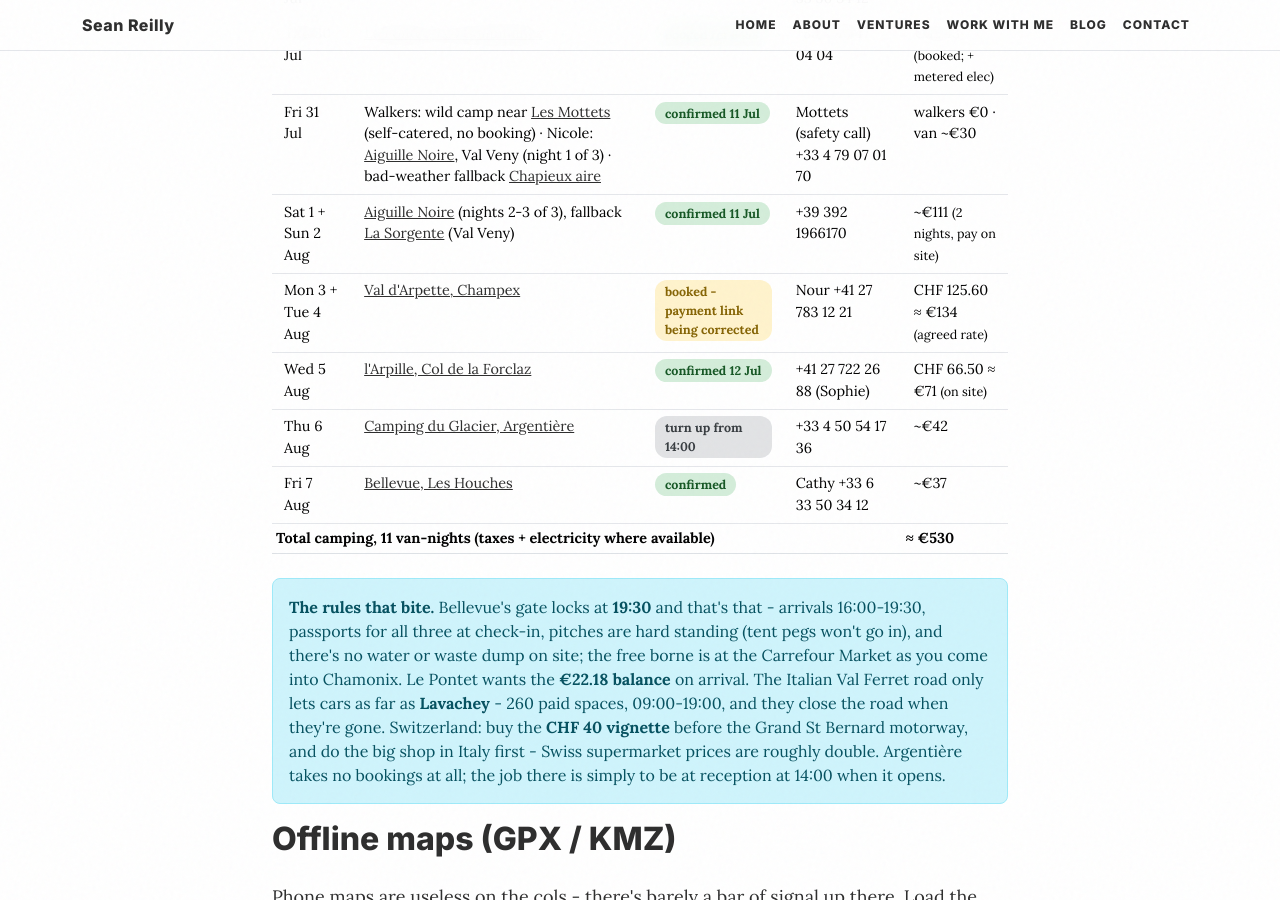
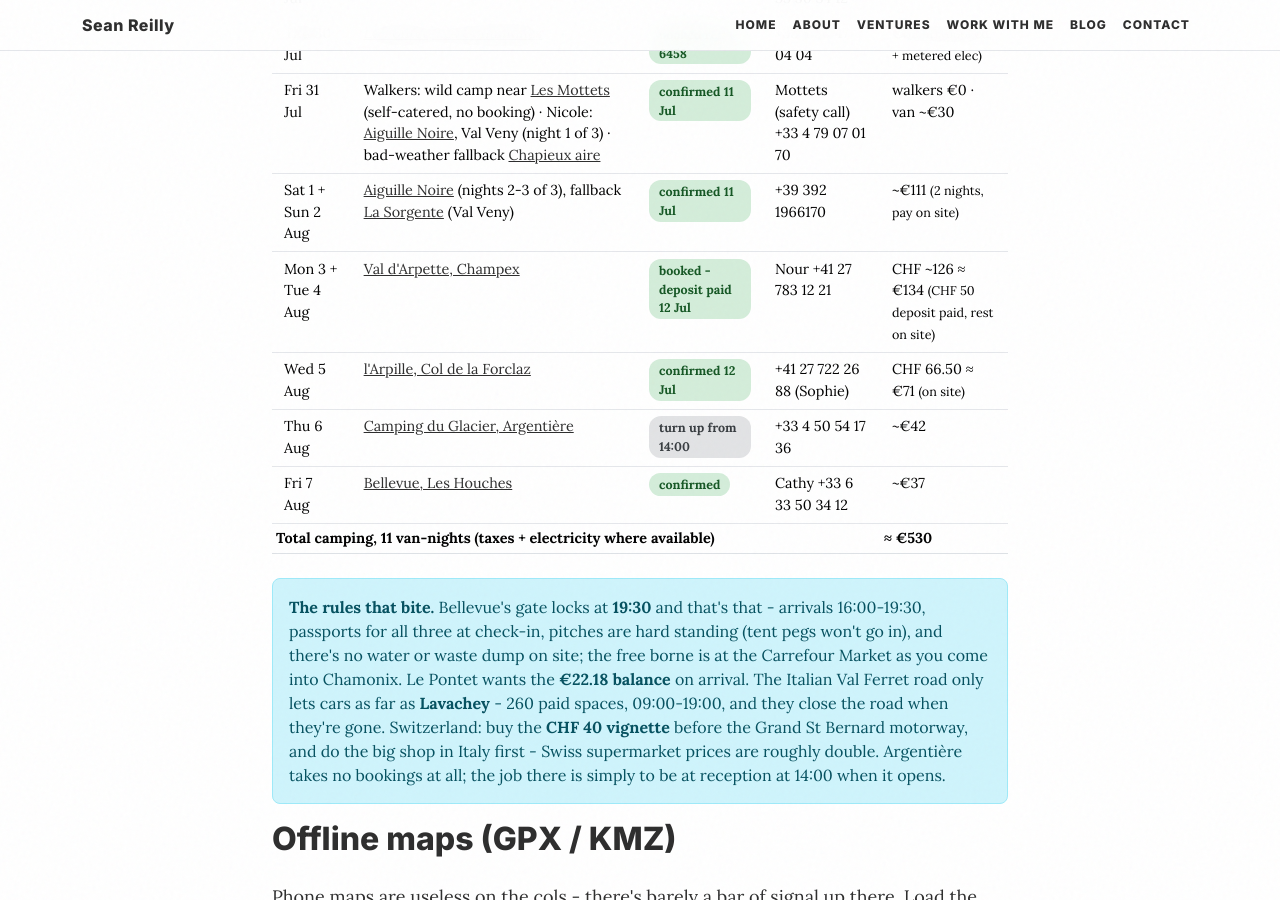
Before and after one commit to seanreillyesq/seanreillyesq.github.io, a Jekyll site: the page built from tmb-2026-plans.html, in a window 1280 px wide and 900 px high, scrolled down 1912 px. Built offline with Jekyll 4.4.1, drawn with Linux system fonts in a browser that asks for light colours; some of the changed text lies outside the part shown.

Commit message:
TMB: Val d'Arpette deposit paid - final base locked, whole chain green

```diff
--- a/tmb-2026-plans.html
+++ b/tmb-2026-plans.html
@@ -74,7 +74,7 @@ permalink: /tmb-2026-plans/
     <tr><td>Thu 30 Jul</td><td><a href="https://www.campinglepontet.fr" target="_blank">Le Pontet, Les Contamines</a></td><td><span class="tmb-chip tmb-chip-ok">booked ref 6458</span></td><td>+33 4 50 47 04 04</td><td>&euro;32.43 <small>(booked; + metered elec)</small></td></tr>
     <tr><td>Fri 31 Jul</td><td>Walkers: wild camp near <a href="http://www.lesmottets.com/tour-du-mont-blanc/english/" target="_blank">Les Mottets</a> (self-catered, no booking) &middot; Nicole: <a href="https://www.aiguillenoire.com/en/home-2/" target="_blank">Aiguille Noire</a>, Val Veny (night 1 of 3) &middot; bad-weather fallback <a href="https://park4night.com/fr/place/13306" target="_blank">Chapieux aire</a></td><td><span class="tmb-chip tmb-chip-ok">confirmed 11 Jul</span></td><td>Mottets (safety call) +33 4 79 07 01 70</td><td>walkers &euro;0 &middot; van ~&euro;30</td></tr>
     <tr><td>Sat 1 + Sun 2 Aug</td><td><a href="https://www.aiguillenoire.com/en/home-2/" target="_blank">Aiguille Noire</a> (nights 2-3 of 3), fallback <a href="https://www.campinglasorgente.net" target="_blank">La Sorgente</a> (Val Veny)</td><td><span class="tmb-chip tmb-chip-ok">confirmed 11 Jul</span></td><td>+39 392 1966170</td><td>~&euro;111 <small>(2 nights, pay on site)</small></td></tr>
-    <tr><td>Mon 3 + Tue 4 Aug</td><td><a href="https://arpette.ch/en/camping-2/" target="_blank">Val d'Arpette, Champex</a></td><td><span class="tmb-chip tmb-chip-wait">booked - payment link being corrected</span></td><td>Nour +41 27 783 12 21</td><td>CHF 125.60 &asymp; &euro;134 <small>(agreed rate)</small></td></tr>
+    <tr><td>Mon 3 + Tue 4 Aug</td><td><a href="https://arpette.ch/en/camping-2/" target="_blank">Val d'Arpette, Champex</a></td><td><span class="tmb-chip tmb-chip-ok">booked - deposit paid 12 Jul</span></td><td>Nour +41 27 783 12 21</td><td>CHF ~126 &asymp; &euro;134 <small>(CHF 50 deposit paid, rest on site)</small></td></tr>
     <tr><td>Wed 5 Aug</td><td><a href="https://www.valleedutrient.ch/en/campsite-l-arpille-fp480" target="_blank">l'Arpille, Col de la Forclaz</a></td><td><span class="tmb-chip tmb-chip-ok">confirmed 12 Jul</span></td><td>+41 27 722 26 88 (Sophie)</td><td>CHF 66.50 &asymp; &euro;71 <small>(on site)</small></td></tr>
     <tr><td>Thu 6 Aug</td><td><a href="https://www.campingchamonix.com/en/" target="_blank">Camping du Glacier, Argentière</a></td><td><span class="tmb-chip tmb-chip-turnup">turn up from 14:00</span></td><td>+33 4 50 54 17 36</td><td>~&euro;42</td></tr>
     <tr><td>Fri 7 Aug</td><td><a href="http://www.camping-bellevue-leshouches.com/" target="_blank">Bellevue, Les Houches</a></td><td><span class="tmb-chip tmb-chip-ok">confirmed</span></td><td>Cathy +33 6 33 50 34 12</td><td>~&euro;37</td></tr>
@@ -163,7 +163,7 @@ const DAYS = [
   walkers:"The crux col, on its own day - which is the whole reason this itinerary works. From the Lavachey drop, a gentle warm-up along the valley floor to Arnouvaz, then a steady 800 m climb past Rifugio Elena to the Grand Col Ferret (2,537 m), the highest point of the trip and the border into Switzerland. Long grassy descent past the Alpage de la Peule (cheese, drinks) to the hamlet of Ferret and on to La Fouly. The kindest gradients of the trip, by design; enjoy it.",
   variant:{name:"Hard option - Petit Col Ferret (2,490 m)",text:"The quieter, meaner sibling: splits off above Arnouvaz and crosses the Petit Col Ferret instead. Steeper, narrower, and the descent on the Swiss side has an eroded, slithery reputation - more mountain-path than trail in places. Good-weather-and-fresh-legs only; the Grand Col is the better walk for views anyway.",
    stats:"22.0 km &middot; 1,140 m up / 1,270 m down &middot; ~7&frac34; h"},
-  base:"Val d'Arpette, Champex-Lac", url:"https://arpette.ch/en/camping-2/", chip:["wait","booked ref 391DB53365 - payment link being corrected"],
+  base:"Val d'Arpette, Champex-Lac", url:"https://arpette.ch/en/camping-2/", chip:["ok","booked ref 391DB53365 - deposit paid"],
   driver:"The longest driving day, so it's split: drop the walkers at Lavachey in the morning, then the relocation - Grand St Bernard tunnel, vignette BEFORE the Swiss motorway, Orsi&egrave;res, up the hairpins to Champex. Two things to know: <strong>no electric hook-up at Val d'Arpette</strong>, and it's two nights - so charge everything (phones, power banks, the van battery via the drive) before arriving. And <strong>pitches aren't assigned - first come, first served</strong>, so get there early afternoon and claim a good one before the La Fouly run (about 20 minutes) for the evening pickup.",
   drive:{idx:2, km:76.7, note:"Val Veny to Champex via Grand St Bernard"},
   gmap:"https://www.google.com/maps/dir/?api=1&origin=45.80632,6.92484&destination=46.0243,7.1093&travelmode=driving",
```
